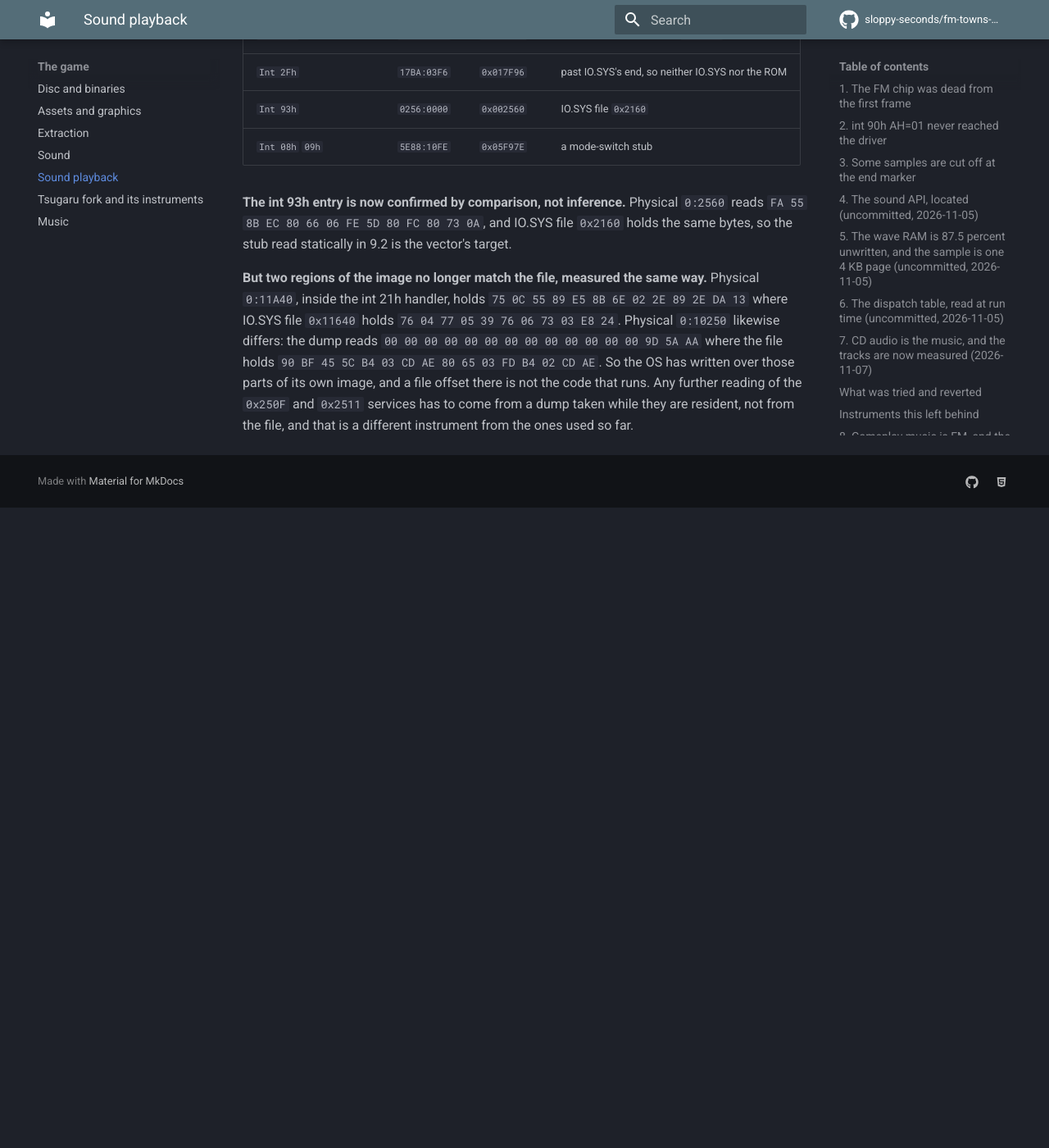
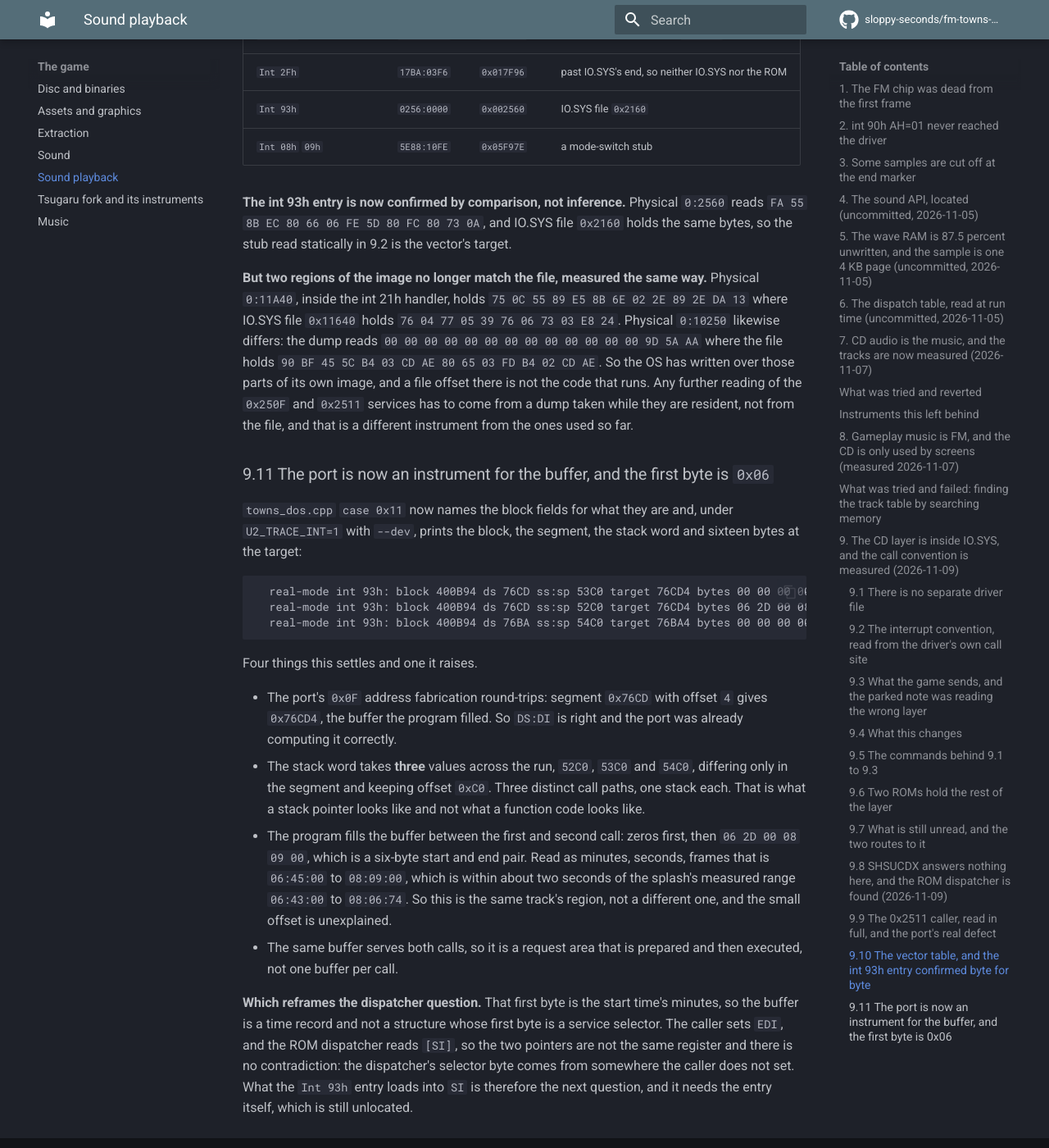
Before and after one commit to sloppy-seconds/fm-towns-ultima, an MkDocs documentation site: the page built from docs/audio-playback.md, in a window 1280 px wide and 1400 px high, scrolled down 14418 px. Shown: the whole window at 82% size. Built offline with MkDocs 1.6.1 and Material for MkDocs 9.7.7, drawn with Linux system fonts in a browser that asks for light colours; comment, search, counter and statistics services are not loaded; before the commit the page ends 15037 px from its top, so only the background shows below that.

Commit message:
plan 5p: the buffer is a start and end pair, and the port can now show it
Instrumented the 2511 path before changing behaviour, so the measurement comes before the fix and the splash music cannot regress in the
same commit.

towns_dos.cpp case 0x11 now names the block fields for what they are: interrupt number at +0, segment for DS at +2, and ss_sp at +0xA. Under
U2_TRACE_INT=1 with --dev it prints those and sixteen bytes at the target. A 900-frame run gives three call paths with ss:sp 0x52C0,
0x53C0 and 0x54C0, differing only in the high byte, and a buffer that holds 06 2D 00 08 09 00 after the program fills it: a six-byte start
and end pair, within about two seconds of the splash's measured range, so the same track region.

That reframes the dispatcher question rather than answering it. The byte the ROM reads at [SI] cannot be that buffer's first byte, because
that byte is the start time's minutes and because the caller sets DI, not SI. What the Int 93h entry loads into SI is the next question and
it needs the entry, which is still unlocated.

Reading +0xA as EAX stays in place, now labelled as a substitution with the reason, because the port's CD service still dispatches on it and
changing it here would have altered the music in the same commit as the measurement.

````diff
--- a/docs/audio-playback.md
+++ b/docs/audio-playback.md
@@ -520,3 +520,30 @@ likewise differs: the dump reads `00 00 00 00 00 00 00 00 00 00 00 00 00 9D 5A A
 `90 BF 45 5C B4 03 CD AE 80 65 03 FD B4 02 CD AE`. So the OS has written over those parts of its own image, and a file offset there is not
 the code that runs. Any further reading of the `0x250F` and `0x2511` services has to come from a dump taken while they are resident, not
 from the file, and that is a different instrument from the ones used so far.
+
+### 9.11 The port is now an instrument for the buffer, and the first byte is `0x06`
+
+`towns_dos.cpp` `case 0x11` now names the block fields for what they are and, under `U2_TRACE_INT=1` with `--dev`, prints the block, the
+segment, the stack word and sixteen bytes at the target:
+
+```
+  real-mode int 93h: block 400B94 ds 76CD ss:sp 53C0 target 76CD4 bytes 00 00 00 00 00 00 00 00 00 00 00 00 00 00 00 00
+  real-mode int 93h: block 400B94 ds 76CD ss:sp 52C0 target 76CD4 bytes 06 2D 00 08 09 00 00 00 00 00 00 00 00 00 00 00
+  real-mode int 93h: block 400B94 ds 76BA ss:sp 54C0 target 76BA4 bytes 00 00 00 00 00 00 00 00 00 00 00 00 00 00 00 00
+```
+
+Four things this settles and one it raises.
+
+- The port's `0x0F` address fabrication round-trips: segment `0x76CD` with offset `4` gives `0x76CD4`, the buffer the program filled. So
+  `DS:DI` is right and the port was already computing it correctly.
+- The stack word takes **three** values across the run, `52C0`, `53C0` and `54C0`, differing only in the segment and keeping offset
+  `0xC0`. Three distinct call paths, one stack each. That is what a stack pointer looks like and not what a function code looks like.
+- The program fills the buffer between the first and second call: zeros first, then `06 2D 00 08 09 00`, which is a six-byte start and end
+  pair. Read as minutes, seconds, frames that is `06:45:00` to `08:09:00`, which is within about two seconds of the splash's measured
+  range `06:43:00` to `08:06:74`. So this is the same track's region, not a different one, and the small offset is unexplained.
+- The same buffer serves both calls, so it is a request area that is prepared and then executed, not one buffer per call.
+
+**Which reframes the dispatcher question.** That first byte is the start time's minutes, so the buffer is a time record and not a
+structure whose first byte is a service selector. The caller sets `EDI`, and the ROM dispatcher reads `[SI]`, so the two pointers are not
+the same register and there is no contradiction: the dispatcher's selector byte comes from somewhere the caller does not set. What the
+`Int 93h` entry loads into `SI` is therefore the next question, and it needs the entry itself, which is still unlocated.
--- a/docs/plan-port.md
+++ b/docs/plan-port.md
@@ -1805,13 +1805,14 @@ named by the sub-block at `0xb94`. The request itself is six bytes at `0xCD4`, a
 `EDX`, `ESI` and `EDI` from the block at `0xe34` and executes `int 0x21`, then writes the registers and the carry flag back to
 `0xe50`. It is a register image, and `0x250F` and `0x2511` are `int 21h` `AX` values, neither of which appears as a constant anywhere
 in `IO.SYS` or the game image.
-5. **Implement the `0x2511` path correctly, then the CD service.** The register image is now measured: `EAX=0x2511`, `ECX=0`,
-`EDX` = the sub-block at `0xB94`, `EDI` = the buffer offset, and the segment is the sub-block's `+2`. Sub-block `+0xA` holds `0x54C0` or
-`0x50C0` depending on the path, which is a real-mode stack pointer and not a function code, so `towns_dos.cpp` `case 0x11` reading it as
-`EAX` is the port's defect and the first thing to fix. What is left after that is the buffer's contents, and the route has changed: the
-int 21h handler at `1064:13F9` does **not** match IO.SYS at file `0x11639` when both are read (measured, `docs/audio-playback.md` 9.10),
-so the `0x250F` transfer service has to be read from a dump taken while it is resident rather than from the file. The int 93h entry, by
-contrast, is now confirmed byte for byte: `0256:0000` equals file `0x2160`.
+5. **Locate the `Int 93h` entry, then implement the CD service.** The register image is measured: `EAX=0x2511`, `ECX=0`, `EDX` = the
+sub-block at `0xB94`, `EDI` = the buffer offset, and the segment is the sub-block's `+2`. Sub-block `+0xA` holds `0x54C0`, `0x53C0` or
+`0x52C0` across a run, which is a real-mode stack pointer per call path and not a function code, so `towns_dos.cpp` `case 0x11` reading it
+as `EAX` was the port's defect and is now documented as a substitution. The buffer at `DS:DI` is confirmed to be a six-byte start and end
+pair (`06 2D 00 08 09 00` on the splash path), so the service selector is **not** in the buffer's first byte. The ROM dispatcher reads
+`[SI]` while the caller sets `DI`, so the remaining question is what the `Int 93h` entry loads into `SI`, and that needs the entry, which
+is still unlocated. `towns_dos.cpp` `case 0x11` now prints the block, the stack word and sixteen bytes at the target under
+`U2_TRACE_INT=1` with `--dev`, so the next reader has the instrument already in place.
 6. **Verify, then delete the workarounds.** With `U2_CD_NOFALLBACK=1` the character screen must play track 7 and the splash must still
 play track 5. Then remove the position substitution, the `U2_CD_NOFALLBACK` switch, the BCD table of contents and `to_msf_bcd` if they
 are unused, and the hand-written CD cases the new code replaces.
````
Also changed, not shown: 1 other file.
